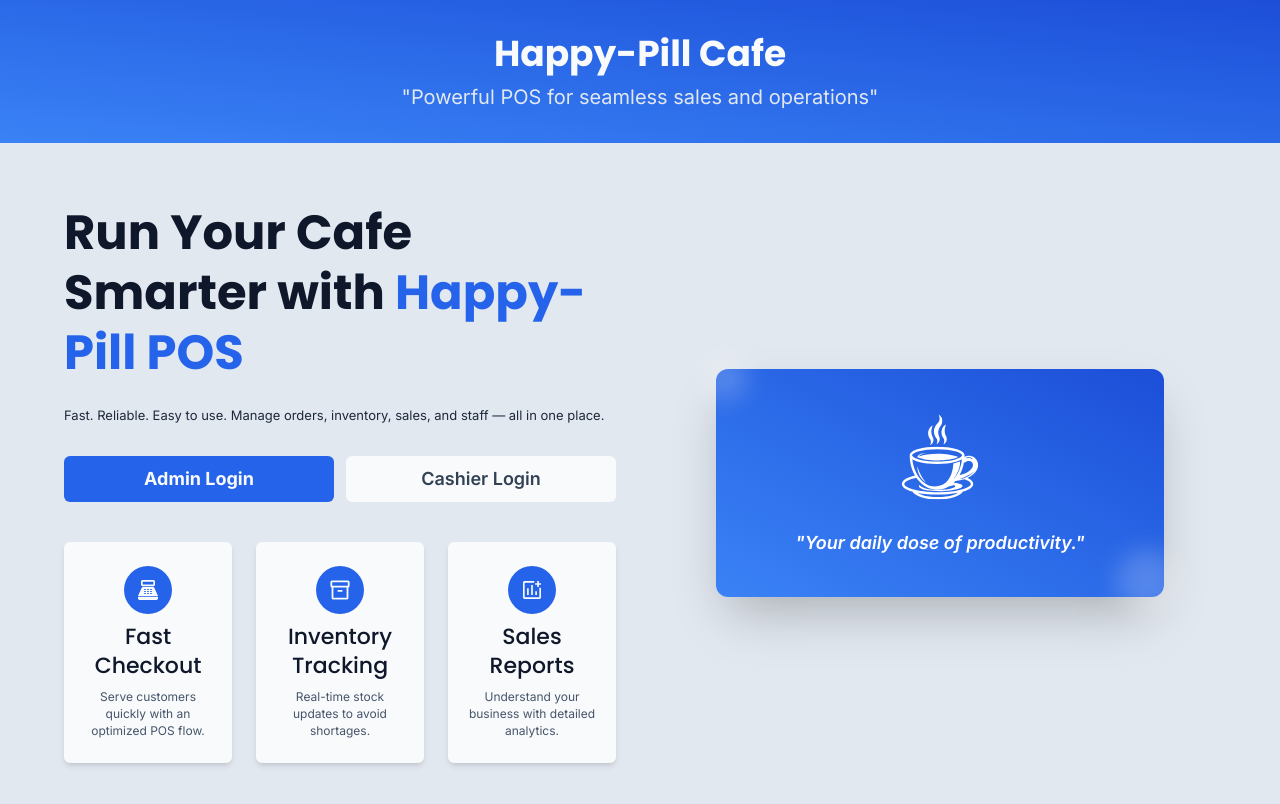
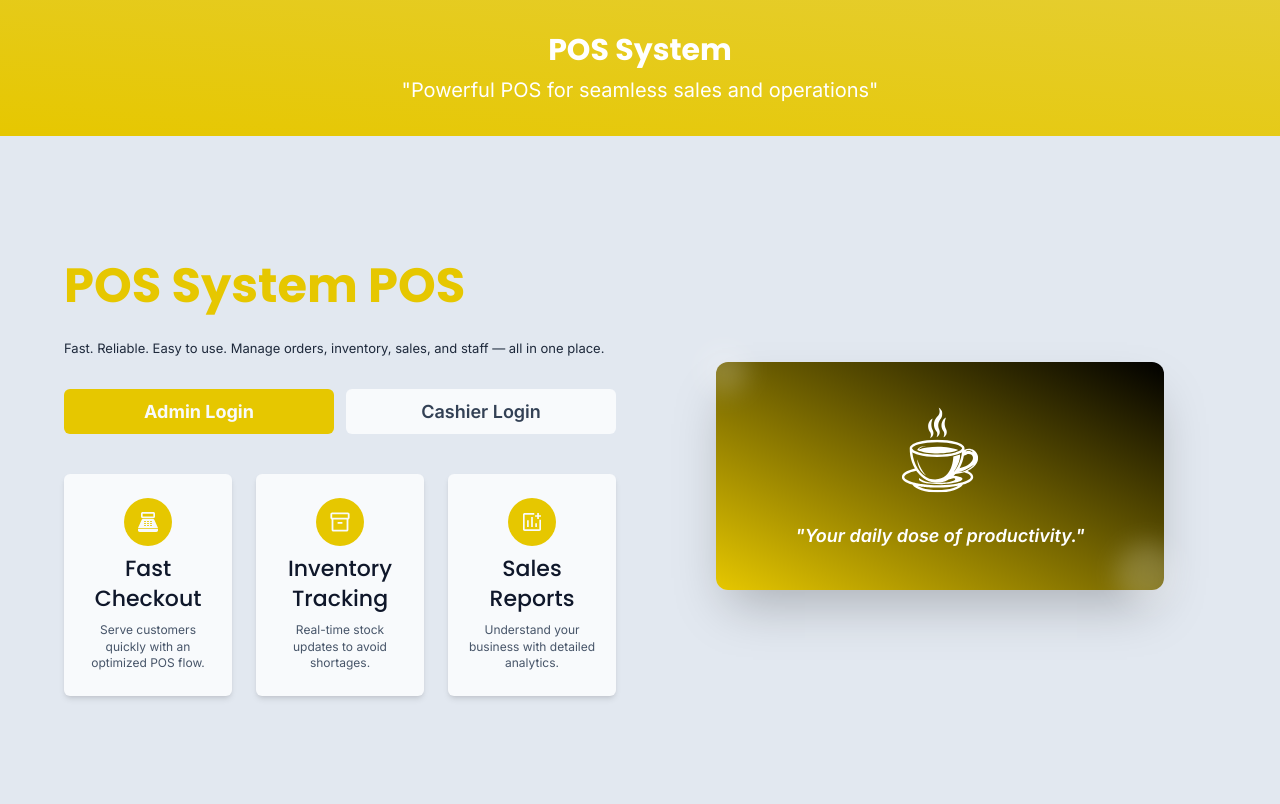
Before and after one commit to dreyyan/happy-pill-pos, a React (Vite) app: page / in a window 1280 px wide. Shown: the top 804 px of the page. Built offline with nearby package versions, Linux system fonts and the light colour scheme; no server answers.

Commit message:
feat: make pages and components dynamic based on current configuration

```diff
--- a/src/components/ImageHeader.tsx
+++ b/src/components/ImageHeader.tsx
@@ -2,15 +2,39 @@
 import React from "react";
 import { useNavigate } from "react-router-dom";
 
-const ImageHeader = () => {
-    const navigate = useNavigate();
+// [IMPORT] Helpers
+import { adjustThemeColor, getContrastColor } from "../utils/helpers";
 
-    return (
-        <button onClick={() => navigate("/")} className="relative flex flex-col justify-center items-center space-y-2 bg-gradient-to-tr from-primary-500 to-primary-700 w-full px-4 py-8 cursor-pointer">
-            <h1 className="text-text-50">Happy-Pill Cafe</h1>
-            <p className="text-h5 text-text-200">"Powerful POS for seamless sales and operations"</p>
-        </button>
-    );
+interface ImageHeaderProps {
+  themeColor?: string;
+  businessName?: string;
+}
+
+const ImageHeader: React.FC<ImageHeaderProps> = ({ themeColor, businessName }) => {
+  const navigate = useNavigate();
+
+  // Adjust the theme color to avoid too-bright background
+  const adjustedColor = themeColor ? adjustThemeColor(themeColor) : "#6366F1";
+
+  // Get contrasting text color (white or black) for readability
+  const textColor = getContrastColor(adjustedColor);
+
+  return (
+    <button
+      onClick={() => navigate("/")}
+      className="relative flex flex-col justify-center items-center space-y-2 w-full px-4 py-8 cursor-pointer"
+      style={{
+        background: `linear-gradient(to top right, ${adjustedColor}, ${adjustedColor}CC)`,
+      }}
+    >
+      <h1 style={{ color: textColor }} className="text-3xl font-bold">
+        {businessName || "POS System"}
+      </h1>
+      <p className="text-h5" style={{ color: textColor }}>
+        "Powerful POS for seamless sales and operations"
+      </p>
+    </button>
+  );
 };
 
 export default ImageHeader;
--- a/src/components/PrimaryButton.tsx
+++ b/src/components/PrimaryButton.tsx
@@ -1,4 +1,7 @@
 import React from "react";
+
+// [IMPORT] Helpers
+import { adjustThemeColor } from "../utils/helpers";
 
 interface PrimaryButtonProps {
     text: string;
@@ -9,14 +12,17 @@ interface PrimaryButtonProps {
 }
 
 const PrimaryButton = (props: PrimaryButtonProps) => {
+    // If a color is provided, adjust it to ensure it’s not too bright
+    const bgColor = props.color ? adjustThemeColor(props.color) : undefined;
+
     return (
         <button
             onClick={props.onClick}
             disabled={props.disabled}
-            style={props.color ? { backgroundColor: `#${props.color}` } : undefined}
-            className="flex justify-center items-center gap-x-2 w-full py-3 rounded-md cursor-pointer text-button font-bold bg-primary-600 text-text-50 transition-all duration-200 hover:bg-primary-700 disabled:opacity-50"
+            style={bgColor ? { backgroundColor: bgColor } : undefined}
+            className="flex justify-center items-center gap-x-2 w-full py-3 rounded-md cursor-pointer text-button font-bold text-text-50 transition-all duration-200 hover:brightness-90 disabled:opacity-50"
         >
-            { props.iconSrc && (
+            {props.iconSrc && (
                 <img src={props.iconSrc} className="size-4" />
             )}
             <p className="button text-text-on-primary">{props.text}</p>
--- a/src/components/TrustBadge.tsx
+++ b/src/components/TrustBadge.tsx
@@ -1,32 +1,38 @@
 import React from "react";
+
+// [IMPORT] Helpers
+import { adjustThemeColor } from "../utils/helpers";
 
 interface TrustBadgeProps {
   iconSrc: string;
   title: string;
   description: string;
+  color?: string;
 }
 
 const TrustBadge: React.FC<TrustBadgeProps> = ({
   iconSrc,
   title,
   description,
+  color,
 }) => {
+  const bgColor = color ? adjustThemeColor(color) : undefined;
+
   return (
     <div className="flex flex-col items-center text-center gap-2 bg-bg-50 p-4 py-6 rounded-md shadow-md">
       {/* [UI] Icon */}
-      <div className="bg-primary-600 p-3 rounded-full">
+      <div
+        className="p-3 rounded-full"
+        style={bgColor ? { backgroundColor: bgColor } : { backgroundColor: "#6366F1" }}
+      >
         <img src={iconSrc} alt={title} className="w-6 h-6" />
       </div>
 
       {/* [UI] Title */}
-      <h4 className="text-text-900">
-        {title}
-      </h4>
+      <h4 className="text-text-900">{title}</h4>
 
       {/* [UI] Description */}
-      <p className="text-caption text-text-600">
-        {description}
-      </p>
+      <p className="text-caption text-text-600">{description}</p>
     </div>
   );
 };
--- a/src/pages/Home.tsx
+++ b/src/pages/Home.tsx
@@ -1,5 +1,5 @@
 // [IMPORT] Hooks
-import React from "react";
+import React, { useEffect, useState } from "react";
 import { useNavigate } from "react-router-dom";
 import { usePageTitle } from "../hooks/usePageTitle";
 
@@ -9,26 +9,68 @@ import ImageHeader from "../components/ImageHeader";
 import TrustBadge from "../components/TrustBadge";
 import SecondaryButton from "../components/SecondaryButton";
 
+// [IMPORT] Helpers
+import { adjustThemeColor } from "../utils/helpers";
+
 const Home = () => {
   const navigate = useNavigate();
-  usePageTitle("Happy-Pill Cafe | Smart P.O.S.");
+
+  // [STATES] Config
+  const [businessName, setBusinessName] = useState("POS System");
+  const [themeColor, setThemeColor] = useState("#FFDD00");
+  const [loadingConfig, setLoadingConfig] = useState(true);
+
+  // * [EFFECT] Fetch admin config (first-time)
+  useEffect(() => {
+    const fetchConfig = async () => {
+      try {
+        const res = await fetch(`${import.meta.env.VITE_API_BASE_URL}/api/admin/config/first-time`);
+        const data = await res.json();
+
+        // * Config exists → set values
+        if (res.ok && data.success && data.data) {
+          if (data.data.exists) {
+            setBusinessName(data.data.businessName || "POS System");
+            setThemeColor(data.data.themeColor || "#FFDD00");
+          }
+        }
+      } catch (err) {
+        console.error("Error fetching admin config:", err);
+      } finally {
+        setLoadingConfig(false);
+      }
+    };
+
+    fetchConfig();
+  }, []);
+
+  // * [UPDATE PAGE TITLE]
+  usePageTitle(`${businessName} | Smart P.O.S.`);
+
+  // * [LOADING STATE]
+  if (loadingConfig) {
+    return (
+      <div className="min-h-screen flex items-center justify-center">
+        <p>Loading...</p>
+      </div>
+    );
+  }
 
   return (
     <div>
       {/* [COMPONENT] Image Header */}
-      <ImageHeader />
+      <ImageHeader themeColor={adjustThemeColor(themeColor)} businessName={businessName} />
 
       {/* [SECTION] Hero Section */}
       <section className="bg-surface min-h-[calc(100vh-120px)] flex items-center justify-center px-6 py-8">
         <div className="max-w-6xl w-full grid md:grid-cols-2 gap-12 items-center">
+
           {/* [L] Hero Section Header */}
           <div>
             {/* [UI] Hero Title */}
-            <h1 className="text-4xl md:text-5xl font-bold text-text-900 leading-tight">
-              Run Your Cafe <br />
-              Smarter with{" "}
-              <span className="text-primary-600">
-                Happy-Pill POS
+            <h1 className="text-4xl md:text-5xl font-bold leading-tight">
+              <span style={{ color: adjustThemeColor(themeColor) }}>
+                {businessName} POS
               </span>
             </h1>
 
@@ -40,10 +82,10 @@ const Home = () => {
 
             {/* [SECTION] Primary Buttons */}
             <div className="flex flex-col sm:flex-row gap-3 mt-8">
-              {/* [PRIMARY BUTTON] Admin Login */}
               <PrimaryButton
                 text="Admin Login"
                 onClick={() => navigate("/login/admin")}
+                color={adjustThemeColor(themeColor)}
               />
               <SecondaryButton
                 text="Cashier Login"
@@ -57,31 +99,34 @@ const Home = () => {
                 iconSrc="/cashier-icon.svg"
                 title="Fast Checkout"
                 description="Serve customers quickly with an optimized POS flow."
+                color={adjustThemeColor(themeColor)}
               />
-
               <TrustBadge
                 iconSrc="/inventory-icon.svg"
                 title="Inventory Tracking"
                 description="Real-time stock updates to avoid shortages."
+                color={adjustThemeColor(themeColor)}
               />
-
               <TrustBadge
                 iconSrc="/report-icon.svg"
                 title="Sales Reports"
                 description="Understand your business with detailed analytics."
+                color={adjustThemeColor(themeColor)}
               />
             </div>
           </div>
 
           {/* [R] Hero Visuals */}
           <div className="flex justify-center">
-            <div className="relative bg-gradient-to-tr from-primary-500 to-primary-700 rounded-xl shadow-2xl p-10 w-full max-w-md">
-
+            <div
+              className="relative rounded-xl shadow-2xl p-10 w-full max-w-md"
+              style={{ background: `linear-gradient(to top right, ${adjustThemeColor(themeColor)}, #000000)` }}
+            >
               {/* [UI] Logo */}
               <div className="flex justify-center mb-6">
                 <img
                   src="/happy-pill-cafe-logo.svg"
-                  alt="Happy-Pill Cafe Logo"
+                  alt={`${businessName} Logo`}
                   className="h-24"
                 />
               </div>
@@ -91,7 +136,7 @@ const Home = () => {
                 "Your daily dose of productivity."
               </p>
 
-              {/* [UI] Pill Gradient */}
+              {/* [UI] Pill Gradient Decorations */}
               <div className="absolute -top-4 -left-4 bg-white/20 rounded-full w-12 h-12 blur-md" />
               <div className="absolute -bottom-4 -right-4 bg-white/20 rounded-full w-16 h-16 blur-md" />
             </div>
--- a/src/pages/auth/AdminLogin.tsx
+++ b/src/pages/auth/AdminLogin.tsx
@@ -9,6 +9,9 @@ import InputField from "../../components/InputField";
 import ImageHeader from "../../components/ImageHeader";
 import PrimaryButton from "../../components/PrimaryButton";
 
+// [IMPORT] Helpers
+import { adjustThemeColor } from "../../utils/helpers";
+
 const AdminLogin = () => {
   const navigate = useNavigate();
 
@@ -19,6 +22,7 @@ const AdminLogin = () => {
 
   // [STATES] Config
   const [businessName, setBusinessName] = useState("POS System");
+  const [themeColor, setThemeColor] = useState("#000000");
   const [loadingConfig, setLoadingConfig] = useState(true);
 
   // [STATES] Modal
@@ -41,15 +45,17 @@ const AdminLogin = () => {
           return;
         }
 
-        const { exists, businessName, themeColor, logo } = data.data;
+        const { exists, businessName, themeColor } = data.data;
 
         if (!exists) {
           navigate("/admin/onboarding");
           return;
         }
 
-        // Config exists → set business name
+
+        // Config exists, set values (use defaults if missing)
         setBusinessName(businessName || "POS System");
+        setThemeColor(themeColor);
 
       } catch (err) {
         console.error("Error fetching admin config:", err);
@@ -154,7 +160,7 @@ const AdminLogin = () => {
   return (
     <div className="min-h-screen flex flex-col bg-surface">
       {/* [COMPONENT] Image Header */}
-      <ImageHeader />
+      <ImageHeader themeColor={adjustThemeColor(themeColor)} businessName={businessName} />
 
       {/* [CONTENT] Page Body */}
       <div className="flex flex-1 items-center justify-center px-4 py-8 sm:px-6 lg:px-8">
@@ -216,14 +222,15 @@ const AdminLogin = () => {
 
             <a
               href={`/forgot-password?role=admin`}
-              className="text-caption text-primary-800 hover:underline"
+              style={{ color: (adjustThemeColor(themeColor)) }}
+              className="text-caption hover:underline"
             >
               Forgot Password?
             </a>
           </div>
 
           {/* [PRIMARY BUTTON] Login */}
-          <PrimaryButton text="Login" onClick={handleLogin} />
+          <PrimaryButton text="Login" onClick={handleLogin} color={adjustThemeColor(themeColor)} />
 
           {/* [SECTION] Navigate > Cashier Login */}
           <div className="flex justify-center mt-5">
@@ -231,7 +238,8 @@ const AdminLogin = () => {
               Not an Admin?{" "}
               <a
                 href="/login/cashier"
-                className="link text-primary-600 hover:underline"
+                style={{ color: (adjustThemeColor(themeColor)) }}
+                className="link hover:underline"
               >
                 Login as Cashier
               </a>
--- a/src/pages/auth/CashierLogin.tsx
+++ b/src/pages/auth/CashierLogin.tsx
@@ -1,31 +1,36 @@
 // [IMPORT] Hooks
-import React, { useEffect } from "react";
-import { useState } from "react";
+import React, { useEffect, useState } from "react";
 import { useNavigate } from "react-router-dom";
+import { usePageTitle } from "../../hooks/usePageTitle";
 
 // [IMPORT] Components
 import Modal from "../../components/Modal";
 import InputField from "../../components/InputField";
 import ImageHeader from "../../components/ImageHeader";
-import { usePageTitle } from "../../hooks/usePageTitle";
 import PrimaryButton from "../../components/PrimaryButton";
 
-const CashierLogin = () => {
+// [IMPORT] Helpers
+import { adjustThemeColor, getContrastColor } from "../../utils/helpers";
+
+const CashierLogin: React.FC = () => {
   const navigate = useNavigate();
 
-  // [STATES]
+  // [STATES] Form
   const [email, setEmail] = useState("");
   const [password, setPassword] = useState("");
+  const [rememberMe, setRememberMe] = useState(false);
+
+  // [STATES] Config
+  const [businessName, setBusinessName] = useState("POS System");
+  const [themeColor, setThemeColor] = useState("#000000");
+  const [loadingConfig, setLoadingConfig] = useState(true);
+
+  // [STATES] Modal
   const [showModal, setShowModal] = useState(false);
   const [modalTitle, setModalTitle] = useState("");
   const [modalMessage, setModalMessage] = useState("");
   const [isCancelable, setIsCancelable] = useState(true);
   const [redirectOnConfirm, setRedirectOnConfirm] = useState(false);
-  const [rememberMe, setRememberMe] = useState(false);
-
-  // [STATES] Config
-  const [businessName, setBusinessName] = useState("POS System");
-  const [loadingConfig, setLoadingConfig] = useState(true);
 
   // * [EFFECT] Fetch config for Cashier login
   useEffect(() => {
@@ -34,43 +39,36 @@ const CashierLogin = () => {
         const res = await fetch(`${import.meta.env.VITE_API_BASE_URL}/api/admin/config/first-time`);
         const data = await res.json();
 
-        // If fetch fails, show default values but **don’t redirect to onboarding**
         if (!res.ok || !data.success || !data.data) {
           console.warn("Failed to fetch config, using defaults");
           setBusinessName("POS System");
           return;
         }
 
-        const { exists, businessName, themeColor, logo } = data.data;
+        const { exists, businessName, themeColor } = data.data;
 
-        // Config exists → set business name
-        if (exists) {
-          setBusinessName(businessName || "POS System");
-        } else {
-          // Config does not exist → **cashier cannot edit onboarding**
-          // Just show default name, no redirect
-          setBusinessName("POS System");
-        }
+        setBusinessName(exists ? businessName || "POS System" : "POS System");
+        setThemeColor(themeColor || "#000000");
 
       } catch (err) {
         console.error("Error fetching admin config:", err);
-        // Don't redirect, just use default
         setBusinessName("POS System");
+        setThemeColor("#000000");
       } finally {
         setLoadingConfig(false);
       }
     };
 
     fetchConfig();
-  }, [navigate]);
+  }, []);
 
   // * [UPDATE PAGE TITLE]
   usePageTitle(`Cashier Login | ${businessName}`);
 
-  // [HANDLE] Login cashier
+  // * [HANDLE] Login cashier
   const handleLogin = async () => {
     // ! [ERROR] Empty email
-    if (email.trim() === "") {
+    if (!email.trim()) {
       setModalTitle("Email required");
       setModalMessage("Please enter your email to continue.");
       setIsCancelable(false);
@@ -79,7 +77,7 @@ const CashierLogin = () => {
       return;
     }
 
-    // ! [ERROR] Invalid email
+    // ! [ERROR] Invalid email format
     const emailRegex = /^[^\s@]+@[^\s@]+\.[^\s@]+$/;
     if (!emailRegex.test(email)) {
       setModalTitle("Invalid Email");
@@ -100,23 +98,12 @@ const CashierLogin = () => {
       return;
     }
 
-    const payload = {
-      email,
-      password,
-      rememberMe,
-    };
-
-    const token = localStorage.getItem("token");
-
     try {
-      // [REQUEST] Send login request to backend
       const res = await fetch(`${import.meta.env.VITE_API_BASE_URL}/api/auth/cashier/login`, {
         method: "POST",
-        headers: {
-          "Content-Type": "application/json",
-          "Authorization": `Bearer ${token}`,
-        },
-        body: JSON.stringify(payload),
+        headers: { "Content-Type": "application/json" },
+        body: JSON.stringify({ email, password, rememberMe }),
+        credentials: "include",
       });
 
       const data = await res.json();
@@ -124,7 +111,9 @@ const CashierLogin = () => {
       // ! [ERROR] Login failed
       if (!res.ok || !data.success) {
         setModalTitle("Login unsuccessful");
-        setModalMessage("We couldn't log you in. Please check your email and password and try again.");
+        setModalMessage(
+          "We couldn't log you in. Please check your email and password and try again."
+        );
         setIsCancelable(false);
         setRedirectOnConfirm(false);
         setShowModal(true);
@@ -136,16 +125,19 @@ const CashierLogin = () => {
       localStorage.setItem("role", "Cashier");
 
       setModalTitle("Login successful");
-      setModalMessage("You have successfully signed in. Redirecting you to your dashboard...");
+      setModalMessage(
+        "You have successfully signed in. Redirecting you to your dashboard..."
+      );
       setIsCancelable(false);
       setRedirectOnConfirm(true);
       setShowModal(true);
 
     } catch (err) {
-      // ! [ERROR] Network or server issue
       console.error(err);
       setModalTitle("Login unsuccessful");
-      setModalMessage("Something went wrong while trying to sign you in. Please check your internet connection and try again.");
+      setModalMessage(
+        "Something went wrong while trying to sign you in. Please check your internet connection and try again."
+      );
       setIsCancelable(false);
       setRedirectOnConfirm(false);
       setShowModal(true);
@@ -161,10 +153,14 @@ const CashierLogin = () => {
     );
   }
 
+  // * [ADJUSTED COLORS]
+  const adjustedColor = adjustThemeColor(themeColor);
+  const textColor = getContrastColor(adjustedColor);
+
   return (
     <div className="min-h-screen flex flex-col bg-surface">
       {/* [COMPONENT] Image Header */}
-      <ImageHeader />
+      <ImageHeader themeColor={adjustedColor} businessName={businessName} />
 
       {/* [CONTENT] Page Body */}
       <div className="flex flex-1 items-center justify-center px-4 py-8 sm:px-6 lg:px-8">
@@ -225,15 +221,16 @@ const CashierLogin = () => {
             </label>
 
             <a
-              href={`/forgot-password?role=admin`}
-              className="text-caption text-primary-800 hover:underline"
+              href={`/forgot-password?role=cashier`}
+              style={{ color: textColor }}
+              className="text-caption hover:underline"
             >
               Forgot Password?
             </a>
           </div>
 
           {/* [PRIMARY BUTTON] Login */}
-          <PrimaryButton text="Login" onClick={handleLogin} />
+          <PrimaryButton text="Login" onClick={handleLogin} color={adjustedColor} />
 
           {/* [SECTION] Navigate > Admin Login */}
           <div className="flex justify-center mt-5">
@@ -241,7 +238,8 @@ const CashierLogin = () => {
               Not a Cashier?{" "}
               <a
                 href="/login/admin"
-                className="link text-primary-600 hover:underline"
+                style={{ color: adjustedColor }}
+                className="link hover:underline"
               >
                 Login as Admin
               </a>
```
Lines whose indentation alone changed are shown as unchanged.
